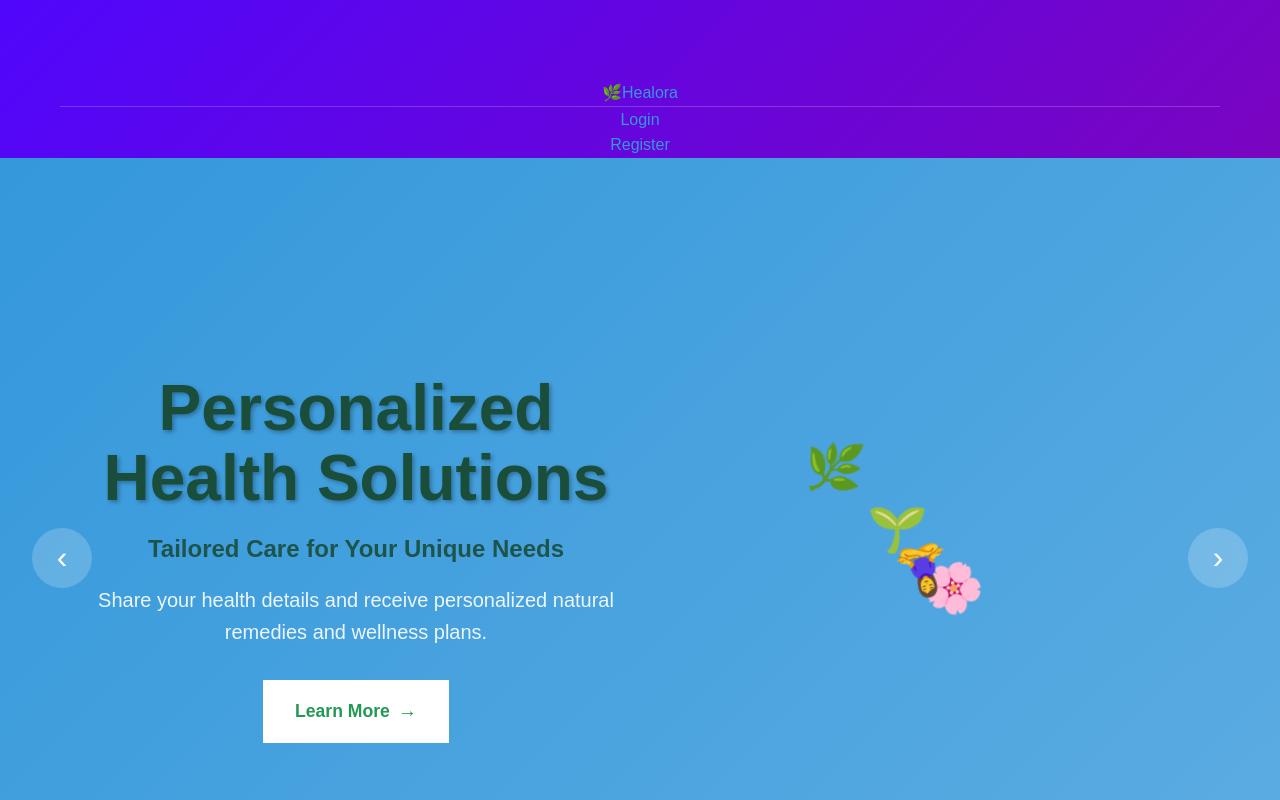
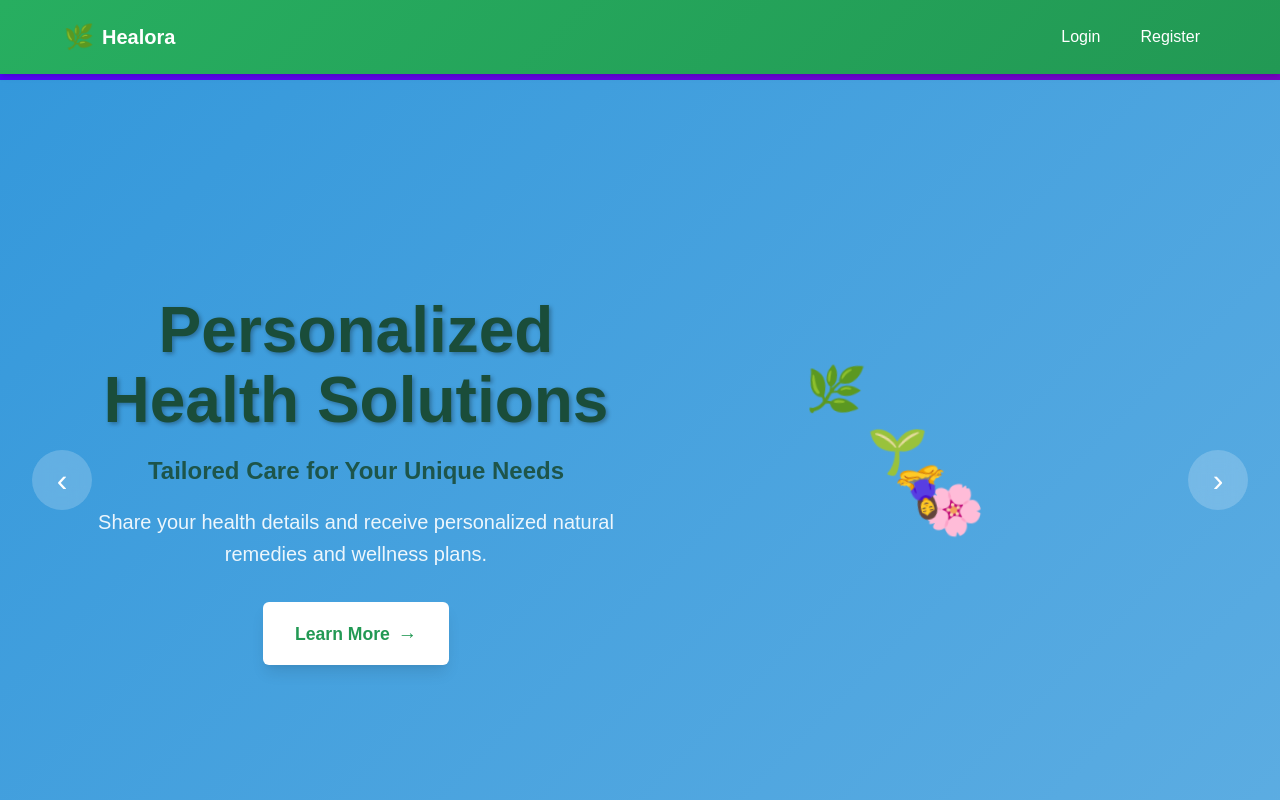
Before and after one commit to vedsoni7455/NatureHeal, a React (Create React App) app in the folder frontend/: page / in a window 1280 px wide. Shown: the top 800 px of the page. Built offline with nearby package versions, Linux system fonts and the light colour scheme.

Commit message:
Revert CSS changes to fix white screen

```diff
--- a/frontend/src/styles/global.css
+++ b/frontend/src/styles/global.css
@@ -111,6 +111,234 @@ a:hover {
   --neutral-800: #343a40;
   --error-50: #fef2f2;
   --error-600: #dc3545;
+  --error-700: #c82333;
+
+  --shadow-md: 0 4px 6px -1px rgba(0, 0, 0, 0.1), 0 2px 4px -1px rgba(0, 0, 0, 0.06);
+  --shadow-lg: 0 10px 15px -3px rgba(0, 0, 0, 0.1), 0 4px 6px -2px rgba(0, 0, 0, 0.05);
+  --transition-fast: 0.15s ease-in-out;
+  --transition-normal: 0.3s ease-in-out;
+  --spacing-sm: 0.5rem;
+  --spacing-md: 1rem;
+  --spacing-lg: 1.5rem;
+  --radius-md: 0.375rem;
+  --font-primary: 'Arial', sans-serif;
+}
+
+/* Navbar Styles */
+.navbar {
+  position: fixed;
+  top: 0;
+  left: 0;
+  right: 0;
+  z-index: 9999;
+  background: linear-gradient(135deg, var(--primary-500) 0%, var(--primary-600) 100%);
+  box-shadow: var(--shadow-md);
+  transition: all var(--transition-normal);
+}
+
+.navbar .container {
+  display: flex;
+  align-items: center;
+  justify-content: space-between;
+  padding: var(--spacing-md) var(--spacing-lg);
+  max-width: 1200px;
+  margin: 0 auto;
+}
+
+.navbar-brand {
+  display: flex;
+  align-items: center;
+  z-index: 1001;
+}
+
+.brand-link {
+  display: flex;
+  align-items: center;
+  gap: var(--spacing-sm);
+  color: var(--secondary-50);
+  text-decoration: none;
+  font-weight: 700;
+  font-size: 1.25rem;
+  transition: all var(--transition-fast);
+}
+
+.brand-link:hover {
+  color: var(--accent-300);
+  transform: scale(1.05);
+}
+
+.brand-icon {
+  font-size: 1.5rem;
+  color: var(--accent-400);
+}
+
+.brand-text {
+  font-family: var(--font-primary);
+}
+
+.navbar-menu {
+  display: flex;
+  align-items: center;
+  gap: var(--spacing-lg);
+}
+
+.navbar-start {
+  display: flex;
+  align-items: center;
+  gap: var(--spacing-md);
+}
+
+.navbar-end {
+  display: flex;
+  align-items: center;
+  gap: var(--spacing-md);
+}
+
+.navbar-item {
+  position: relative;
+}
+
+.navbar-item a,
+.navbar-link {
+  color: var(--secondary-50);
+  text-decoration: none;
+  font-weight: 500;
+  padding: var(--spacing-sm) var(--spacing-md);
+  border-radius: var(--radius-md);
+  transition: all var(--transition-fast);
+  display: flex;
+  align-items: center;
+  gap: var(--spacing-sm);
+}
+
+.navbar-item a:hover,
+.navbar-link:hover {
+  background: rgba(250, 250, 249, 0.15);
+  color: var(--accent-300);
+}
+
+.navbar-item a.is-active {
+  background: rgba(250, 250, 249, 0.25);
+  color: var(--accent-200);
+}
+
+.theme-toggle {
+  background: none;
+  border: none;
+  color: var(--secondary-50);
+  font-size: 1.25rem;
+  cursor: pointer;
+  padding: var(--spacing-sm);
+  border-radius: var(--radius-md);
+  transition: all var(--transition-fast);
+}
+
+.theme-toggle:hover {
+  background: rgba(250, 250, 249, 0.15);
+  color: var(--accent-300);
+}
+
+.buttons {
+  display: flex;
+  gap: var(--spacing-sm);
+}
+
+.user-icon {
+  font-size: 1rem;
+}
+
+.user-name {
+  font-weight: 500;
+}
+
+.has-dropdown {
+  position: relative;
+}
+
+.navbar-dropdown {
+  position: absolute;
+  top: 100%;
+  right: 0;
+  background: rgba(39, 174, 96, 0.95);
+  border-radius: var(--radius-md);
+  box-shadow: var(--shadow-lg);
+  min-width: 200px;
+  padding: var(--spacing-sm) 0;
+  margin-top: var(--spacing-sm);
+  border: 1px solid var(--neutral-200);
+  z-index: 1000;
+}
+
+.navbar-dropdown-item {
+  display: flex;
+  align-items: center;
+  gap: var(--spacing-sm);
+  padding: var(--spacing-sm) var(--spacing-md);
+  color: var(--neutral-700);
+  text-decoration: none;
+  transition: all var(--transition-fast);
+  border: none;
+  background: none;
+  width: 100%;
+  text-align: left;
+  cursor: pointer;
+}
+
+.navbar-dropdown-item:hover {
+  background: var(--primary-50);
+  color: var(--primary-700);
+}
+
+.logout-btn {
+  color: var(--error-600);
+}
+
+.logout-btn:hover {
+  background: var(--error-50);
+  color: var(--error-700);
+}
+
+.navbar-burger {
+  display: none;
+  background: none;
+  border: none;
+  color: var(--secondary-50);
+  font-size: 1.25rem;
+  cursor: pointer;
+  padding: var(--spacing-sm);
+  border-radius: var(--radius-md);
+  transition: all var(--transition-fast);
+}
+
+.navbar-burger:hover {
+  background: rgba(250, 250, 249, 0.15);
+}
+
+/* Mobile Styles */
+@media (max-width: 768px) {
+  .navbar-burger {
+    display: block;
+  }
+
+  .navbar-menu {
+    position: absolute;
+    top: 100%;
+    left: 0;
+    right: 0;
+    background: linear-gradient(135deg, var(--primary-600) 0%, var(--primary-700) 100%);
+    flex-direction: column;
+    padding: var(--spacing-lg);
+    box-shadow: var(--shadow-lg);
+    transform: translateY(-100%);
+    opacity: 0;
+    visibility: hidden;
+    transition: all var(--transition-normal);
+  }
+
+  .navbar-menu.is-active {
+    transform: translateY(0);
+    opacity: 1;
+    visibility: visible;
   }
 
   .navbar-start {
@@ -165,7 +393,7 @@ a:hover {
     width: 100%;
     justify-content: center;
   }
-
+}
 
 @media (max-width: 480px) {
   .navbar .container {
```
Lines whose indentation alone changed are shown as unchanged.
